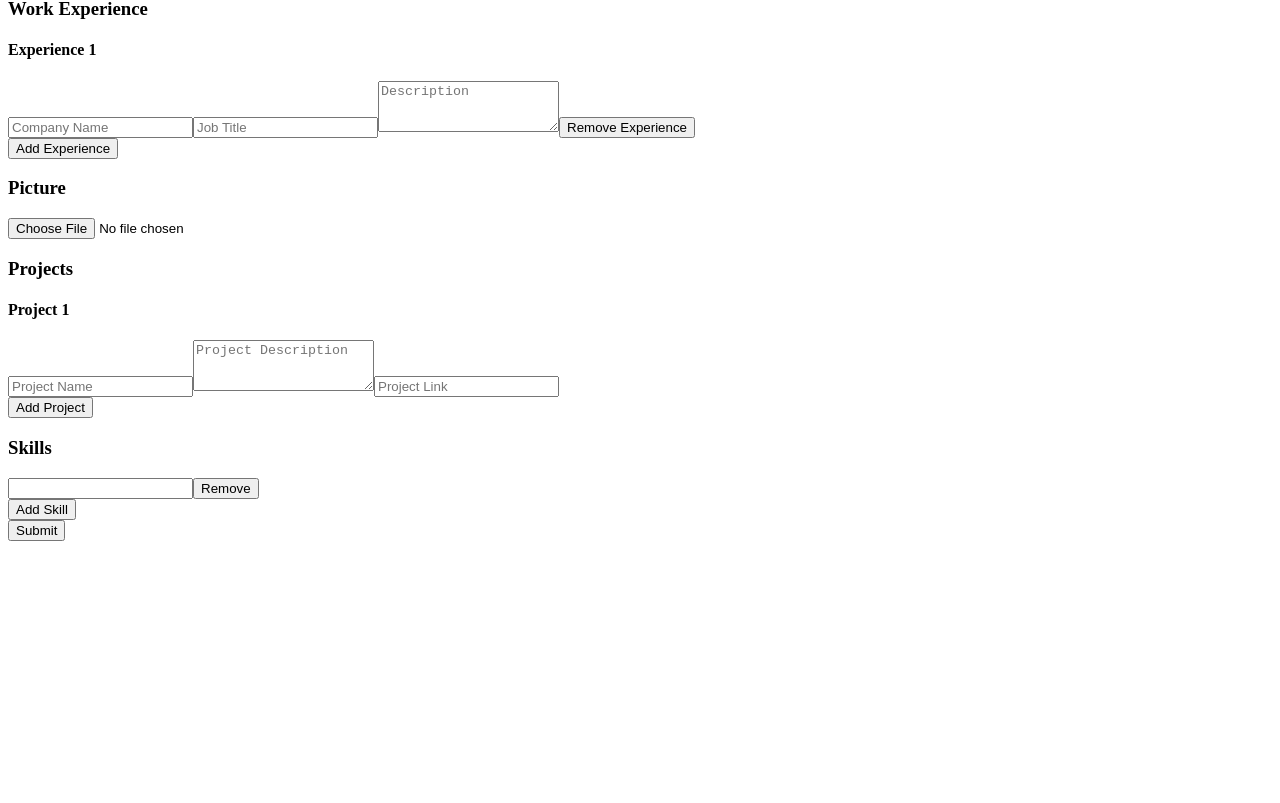
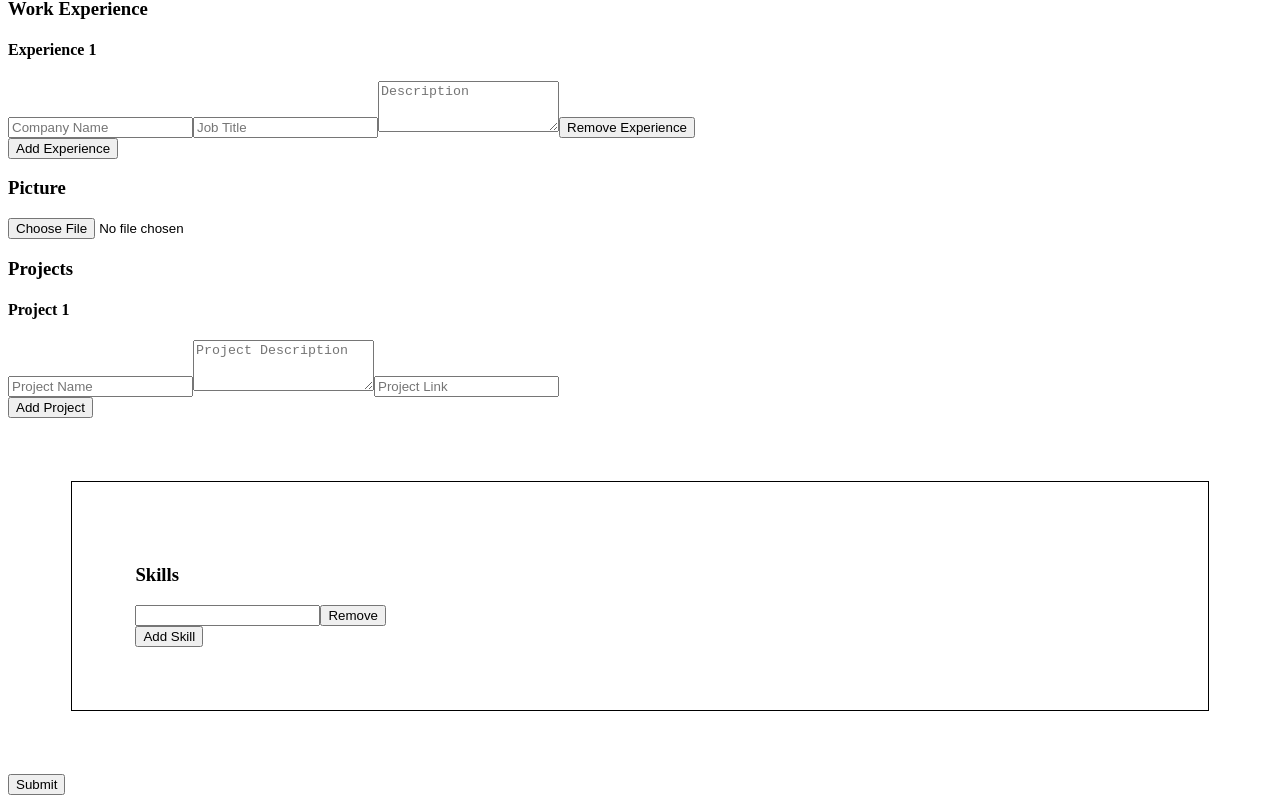
Before and after one commit to IEEE-UCF/Member-Resume-Database, a Next.js app in the folder form/: page / in a window 1280 px wide. Shown: the part 1357-2160 px from the top of the page. Before the commit the page ends 1906 px from the top, so only its background shows below. Built offline with nearby package versions, Linux system fonts and the light colour scheme.

Commit message:
finish the name section, start the skills section

```diff
--- a/form/src/app/components/Form.tsx
+++ b/form/src/app/components/Form.tsx
@@ -125,7 +125,7 @@ const Form = () => {
                     />
                 </div>
 
-                <div className="input skills">
+                <div className={`${formStyles.child} ${formStyles.skills}`}>
                     <SkillsComponent
                         skills={formData.skills}
                         setFormData={setFormData}
--- a/form/src/app/components/NameComponent.tsx
+++ b/form/src/app/components/NameComponent.tsx
@@ -1,12 +1,12 @@
 import React from "react";
 import type { Form } from "../interfaces";
 
-type Props = {
+type NameComponentProps = {
     name: string;
     setFormData: React.Dispatch<React.SetStateAction<Form>>;
 };
 
-const NameComponent = ({ name, setFormData }: Props) => {
+const NameComponent = ({ name, setFormData }: NameComponentProps) => {
     return (
         <div className="input name">
             <h3>Name</h3>
```
Also changed, not shown: 1 other file (tests, documents, lock files or other folders).
